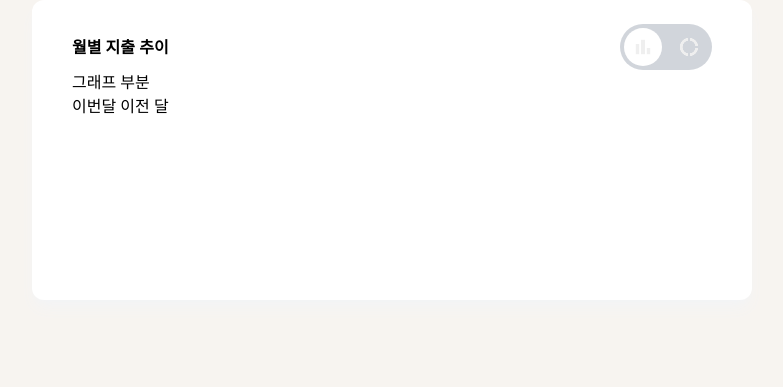
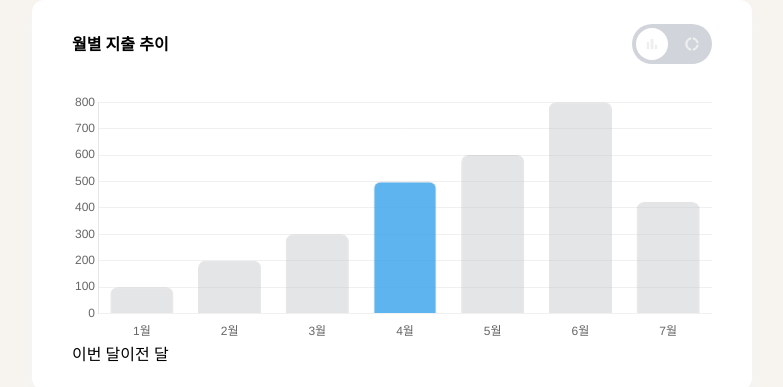
Before and after one commit to eeoeeoee770/sseumlog, a React (Vite) app: page / in a window 1280 px wide. Shown: the part 413-800 px from the top of the page, without its empty margins (248-1031 px from the left). Built offline with nearby package versions, Linux system fonts and the light colour scheme.

Commit message:
차트 없뎃

```diff
--- a/package.json
+++ b/package.json
@@ -10,8 +10,10 @@
     "preview": "vite preview"
   },
   "dependencies": {
+    "chart.js": "^4.5.1",
     "framer-motion": "^12.38.0",
     "react": "^19.2.4",
+    "react-chartjs-2": "^5.3.1",
     "react-dom": "^19.2.4",
     "react-router-dom": "^7.14.0"
   },
--- /dev/null
+++ b/src/components/home/Chart.jsx
@@ -0,0 +1,56 @@
+// 차트 부분
+// chart.js 사용.
+import { Chart as ChartJS, CategoryScale, LinearScale, BarElement, Title, Tooltip, Legend } from "chart.js";
+import { Bar } from "react-chartjs-2";
+
+ChartJS.register( CategoryScale, LinearScale, BarElement, Title, Tooltip, Legend );
+
+const options = {
+    responsive: true,
+    maintainAspectRatio: false,
+    scales: {
+        x: {
+            grid: { display: false },
+            border: { display: false }
+        },
+        y: {
+            grid: {
+                color: '#f0f0f0',
+                drawTicks: false
+            },
+        },
+    },
+    plugins: {
+        legend: {
+            position: 'top',
+            display: false
+        },
+    },
+};
+
+const rawData = [100, 200, 300, 500, 600, 800, 422];
+const labels = ["1월", "2월", "3월", "4월", "5월", "6월", "7월"];
+
+const data = {
+    labels: labels,
+    datasets: [
+        {
+            data: rawData,
+            backgroundColor: labels.map((date) =>
+                date === "4월" ? 'rgba(54, 162, 235, 0.8)' : 'rgba(201, 203, 207, 0.5)'
+            ),
+            borderWidth: 1,
+            borderRadius: 7
+        }
+    ]
+};
+
+const Chart = () => {
+    return(
+        <div className="w-full h-[250px] relative mt-7">
+            <Bar options={options} data={data}/>
+        </div>
+    );
+};
+
+export default Chart;
--- a/src/components/home/Graph.jsx
+++ b/src/components/home/Graph.jsx
@@ -1,18 +1,27 @@
 // 지출 추이 그래프.
 
 // 이미지
+import Chart from "./Chart";
 import IconToggle from "./IconToggle";
 
 const Graph = () => {
-
-    return(
+  return (
     <div className="bg-white mt-5 px-10 py-6 shadow-lg min-h-[300px] shadow-gray-100 rounded-xl">
       <section className="flex justify-between items-center">
         <p className="font-semibold">월별 지출 추이</p>
         <IconToggle />
       </section>
-            <section>그래프 부분</section>
-            <section>이번달 이전 달</section>
+      <Chart />
+      <section className="flex">
+        <div>
+          <p></p>
+          <p>이번 달</p>
+        </div>
+        <div>
+          <p></p>
+          <p>이전 달</p>
+        </div>
+      </section>
     </div>
   );
 };
--- a/src/components/home/IconToggle.jsx
+++ b/src/components/home/IconToggle.jsx
@@ -24,7 +24,7 @@ const IconToggle = () => {
           onClick={() => setActiveTab(tab.id)}
           className="relative z-10 p-2"
         >
-          <img src={tab.icon} alt={tab.alt} />
+          <img className="w-4" src={tab.icon} alt={tab.alt} />
           {activeTab === tab.id && (
             <motion.div
               layoutId="active-pill"
```
Also changed, not shown: 1 other file (tests, documents, lock files or other folders). Lines whose indentation alone changed are shown as unchanged.
